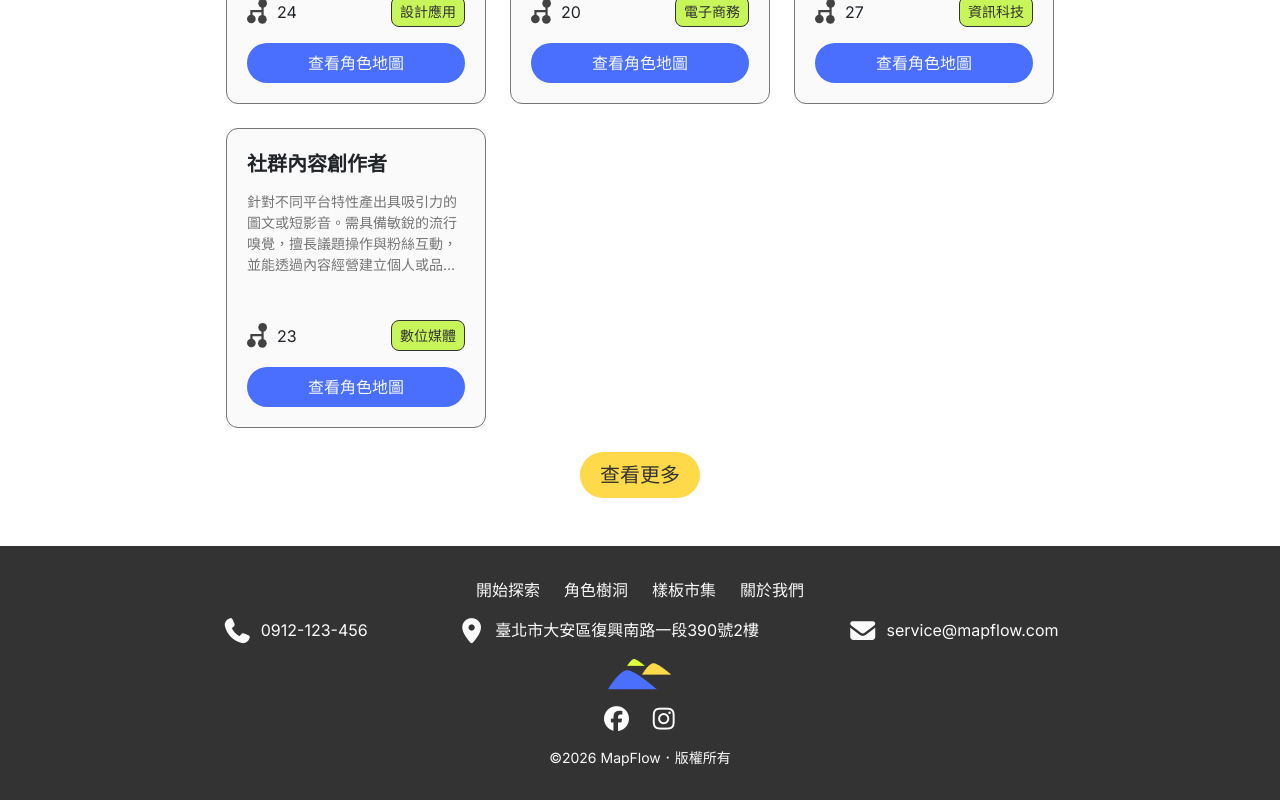
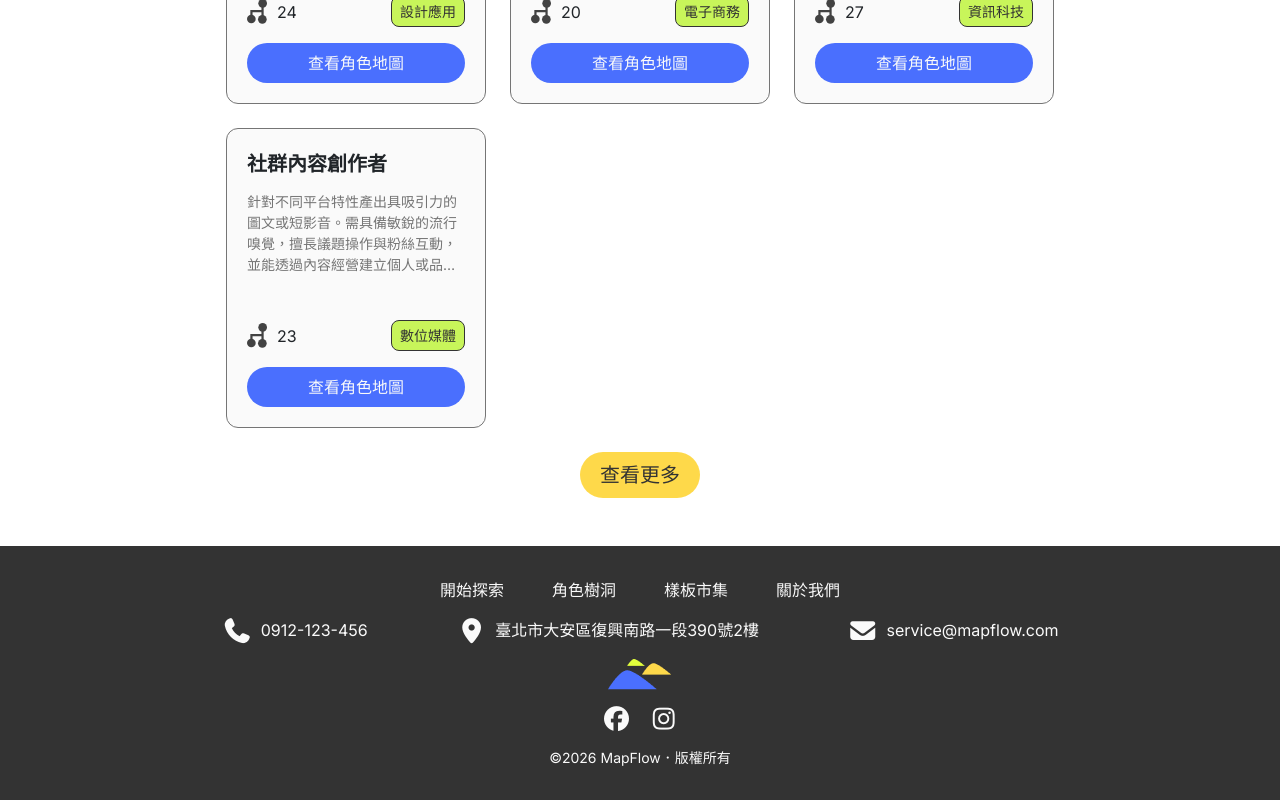
Before and after one commit to yuzh1363/MapFlow, a Vue app in the folder final-project/: page / in a window 1280 px wide. Shown: the part 3003-3803 px from the top of the page. Built offline with nearby package versions, Linux system fonts and the light colour scheme.

Commit message:
修正：footer連結、樣板市集下拉選單

```diff
--- a/final-project/src/App.vue
+++ b/final-project/src/App.vue
@@ -1,7 +1,6 @@
 <script setup>
 import Footer from './components/Footer.vue';
 import Header from './components/Header.vue'
-
 
 </script>
 
--- a/final-project/src/components/Footer.vue
+++ b/final-project/src/components/Footer.vue
@@ -2,11 +2,11 @@
     <footer>
         <div class="container h-100 d-flex flex-column justify-content-between align-items-center gap-5 gap-md-3">
             <div class="nav-links d-flex justify-content-between align-items-center">
-                <ul class="nav d-flex flex-column flex-md-row gap-4 list-unstyled mb-0">
-                    <li><a href="#" class="nav-link p-0">開始探索</a></li>
-                    <li><a href="#" class="nav-link p-0">角色樹洞</a></li>
-                    <li><a href="#" class="nav-link p-0">樣板市集</a></li>
-                    <li><a href="#" class="nav-link p-0">關於我們</a></li>
+                <ul class="nav d-flex flex-column flex-md-row gap-4 list-unstyled gap-5">
+                    <RouterLink to="/" class="nav-item"><li>開始探索</li></RouterLink>
+                    <RouterLink to="/treeHole" class="nav-item"><li>角色樹洞</li></RouterLink>
+                    <RouterLink to="/templete" class="nav-item"><li>樣板市集</li></RouterLink>
+                    <RouterLink to="/error" class="nav-item"><li>關於我們</li></RouterLink>
                 </ul>
             </div>
             <div class="contact-info w-75 d-flex flex-column flex-md-row align-items-center justify-content-between ">
@@ -47,8 +47,9 @@ footer{
     color: var(--color-neutral-50);
     padding: var(--spacing-8);
 }
-.nav-link{
+.nav-item{
     color: var(--color-neutral-50);
+    text-decoration: none;
 }
 i{
     font-size: 25px;
--- a/final-project/src/views/Templete.vue
+++ b/final-project/src/views/Templete.vue
@@ -1,3 +1,31 @@
+<script setup>
+import TempleteCard from '../components/TempleteCard.vue'
+import SearchBar from '../components/SearchBar.vue'
+import { ref, onMounted, onUnmounted } from 'vue';
+import MyButton from '../components/MyButton.vue';
+
+const isSticky = ref(false)
+const handleScroll = () => {
+  isSticky.value = window.scrollY > 500;
+};
+
+onMounted(() => {
+  window.addEventListener('scroll', handleScroll);
+});
+
+onUnmounted(() => {
+  window.removeEventListener('scroll', handleScroll);
+});
+
+const currentSort = ref('最高分');
+
+const sortOptions = ['最高分', '最新', '最熱門'];
+
+const changeSort = (item) => {
+  currentSort.value = item;
+};
+</script>
+
 <template>
     <div class="templete-page">
         <div class="main-frame sticky-top">
@@ -14,12 +42,27 @@
                 <div class="d-flex flex-column align-items-end">
                     <SearchBar text="樣板檢索" class="mb-3"></SearchBar>
                     <div class="btn-group mb-3">
-                        <button class="btn dropdown-toggle" type="button" id="defaultDropdown" data-bs-toggle="dropdown" data-bs-auto-close="true" aria-expanded="false">
-                            最高分
+                        <button
+                            class="btn dropdown-toggle"
+                            type="button"
+                            id="defaultDropdown"
+                            data-bs-toggle="dropdown"
+                            aria-expanded="false"
+                        >
+                            {{ currentSort }}
                         </button>
+
                         <ul class="dropdown-menu" aria-labelledby="defaultDropdown">
-                            <li><a class="dropdown-item" href="#">最新</a></li>
-                            <li><a class="dropdown-item" href="#">最熱門</a></li>
+                            <li v-for="item in sortOptions" :key="item">
+                            <a
+                                class="dropdown-item d-flex justify-content-between align-items-center"
+                                href="#"
+                                @click.prevent="changeSort(item)"
+                            >
+                                {{ item }}
+                                <span v-if="item === currentSort" class="ms-2">✓</span>
+                            </a>
+                            </li>
                         </ul>
                     </div>
                 </div>
@@ -44,25 +87,7 @@
 
 </template>
 
-<script setup>
-import TempleteCard from '../components/TempleteCard.vue'
-import SearchBar from '../components/SearchBar.vue'
-import { ref, onMounted, onUnmounted } from 'vue';
-import MyButton from '../components/MyButton.vue';
 
-const isSticky = ref(false)
-const handleScroll = () => {
-  isSticky.value = window.scrollY > 500;
-};
-
-onMounted(() => {
-  window.addEventListener('scroll', handleScroll);
-});
-
-onUnmounted(() => {
-  window.removeEventListener('scroll', handleScroll);
-});
-</script>
 
 <style scoped>
 .searchbar{
```
